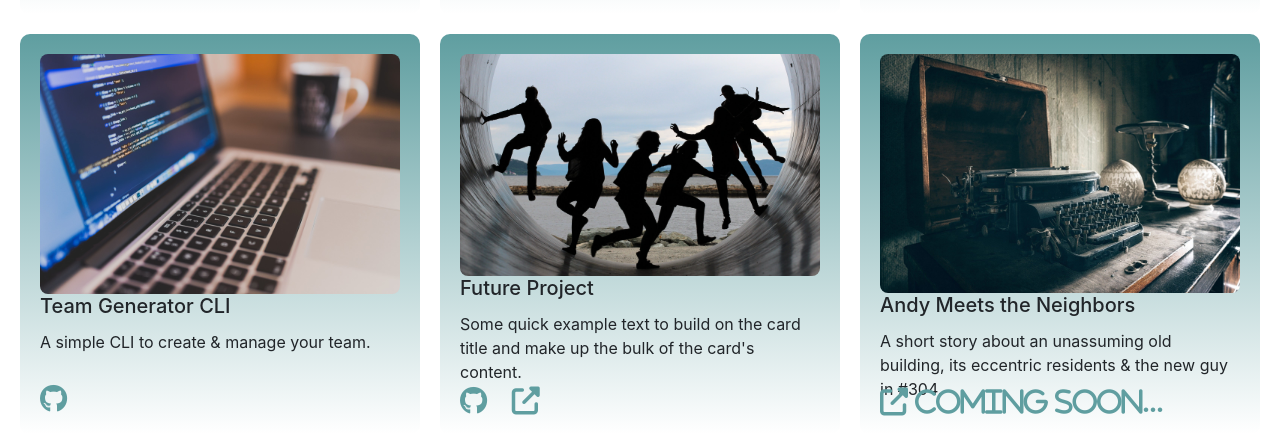
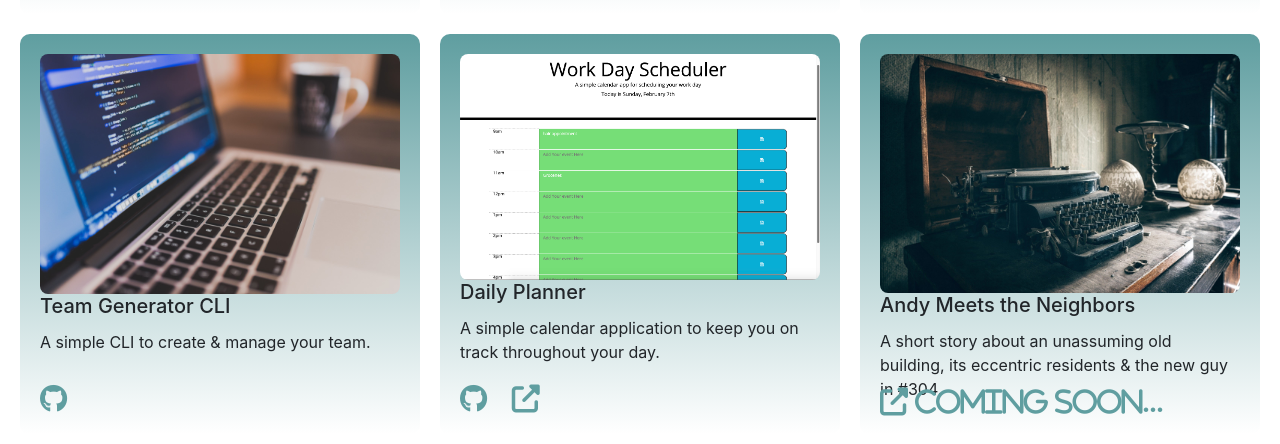
Before and after one commit to bfourGitHub/Portfolio_2.1, a plain HTML site: page index.html in a window 1280 px wide. Shown: the part 1610-2054 px from the top of the page. Drawn offline with nearby package versions, Linux system fonts and the light colour scheme; a script that the page names is missing.

Commit message:
Additional images added to assets folders, 6th project added to portfolio page.

```diff
--- a/index.html
+++ b/index.html
@@ -117,16 +117,14 @@
 
         <div class="card" style="max-width: 25rem; max-height: 25rem; margin: 10px;">
             <div class="card-body">
-                <img src="./assets/friendship-2366955_1920.jpg" class="card-img-top" alt="...">
-                <h5 class="card-title">Future Project</h5>
-                <p class="card-text">Some quick example text to build on the card title and make up the bulk of the
-                    card's
-                    content.</p>
+                <img src="./assets/Daily Planner SS.png" class="card-img-top" alt="...">
+                <h5 class="card-title">Daily Planner</h5>
+                <p class="card-text">A simple calendar application to keep you on track throughout your day.</p>
             </div>
 
             <div class="card-body">
-                <a href="#" class="card-link fab fa-github"></a>
-                <a href="#" class="card-link fas fa-external-link-alt"></a>
+                <a href="https://github.com/bfourGitHub/Daily-Planner" class="card-link fab fa-github"></a>
+                <a href="https://bfourgithub.github.io/Daily-Planner/" class="card-link fas fa-external-link-alt"></a>
             </div>
         </div>
 
```
Also changed, not shown: assets/Daily Planner SS.png (added).
